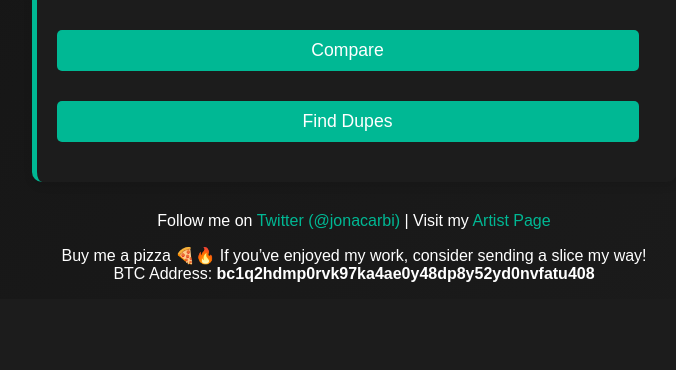
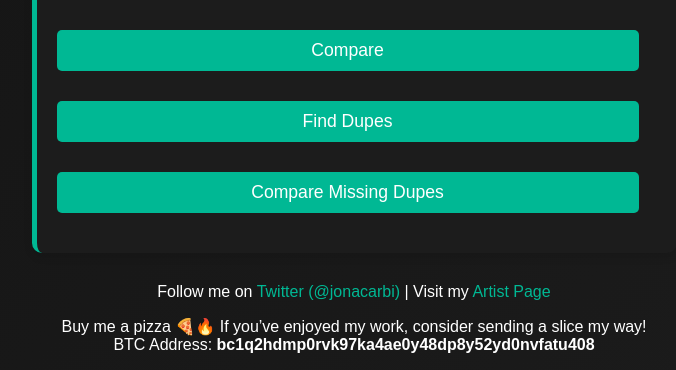
Before and after one commit to jonacarbi/Wallet-Compare-V2, a Flask app: page / in a window 1280 px wide. Shown: the part 793-1163 px from the top of the page, without its empty margins (286-962 px from the left). Before the commit the page ends 1075 px from the top, so only its background shows below. Run offline with Flask 3, Linux system fonts and the light colour scheme.

Commit message:
Update index.html

```diff
--- a/templates/index.html
+++ b/templates/index.html
@@ -118,6 +118,7 @@
             // Hide buttons and show loader
             document.getElementById('compare-button').style.display = 'none';
             document.getElementById('dupes-button').style.display = 'none';
+            document.getElementById('missing-dupes-button').style.display = 'none';
             document.getElementById('loader').style.display = 'block';
         }
     </script>
@@ -153,6 +154,7 @@
 
         <button type="submit" name="compare" id="compare-button">Compare</button>
         <button type="submit" name="find_dupes" id="dupes-button">Find Dupes</button>
+        <button type="submit" name="find_missing_dupes" id="missing-dupes-button">Compare Missing Dupes</button>
         <div id="loader" class="loader"></div>
     </form>
 
@@ -170,7 +172,7 @@
                         <li>{{ quantity }} {{ asset }}</li>
                     {% endfor %}
                 </ul>
-            {% elif 'your_dupes' in result %}
+            {% elif 'your_dupes' in result and 'their_dupes' in result and not ('missing_dupes' in result) %}
                 <h3>Your Dupes</h3>
                 <ul>
                     {% for asset, quantity in result.your_dupes.items() %}
@@ -183,6 +185,27 @@
                     {% for asset, quantity in result.their_dupes.items() %}
                         <li>{{ quantity }} {{ asset }}</li>
                     {% endfor %}
+                </ul>
+            {% elif 'missing_dupes' in result and 'your_missing_dupes' in result %}
+                <h3>Duplicates They Have That You Don't</h3>
+                <ul>
+                    {% if result.missing_dupes %}
+                        {% for asset, quantity in result.missing_dupes.items() %}
+                            <li>{{ quantity }} {{ asset }}</li>
+                        {% endfor %}
+                    {% else %}
+                        <li>No missing dupes found.</li>
+                    {% endif %}
+                </ul>
+                <h3>Your Duplicates They Don't Have</h3>
+                <ul>
+                    {% if result.your_missing_dupes %}
+                        {% for asset, quantity in result.your_missing_dupes.items() %}
+                            <li>{{ quantity }} {{ asset }}</li>
+                        {% endfor %}
+                    {% else %}
+                        <li>No missing dupes found.</li>
+                    {% endif %}
                 </ul>
             {% endif %}
         </div>
```
